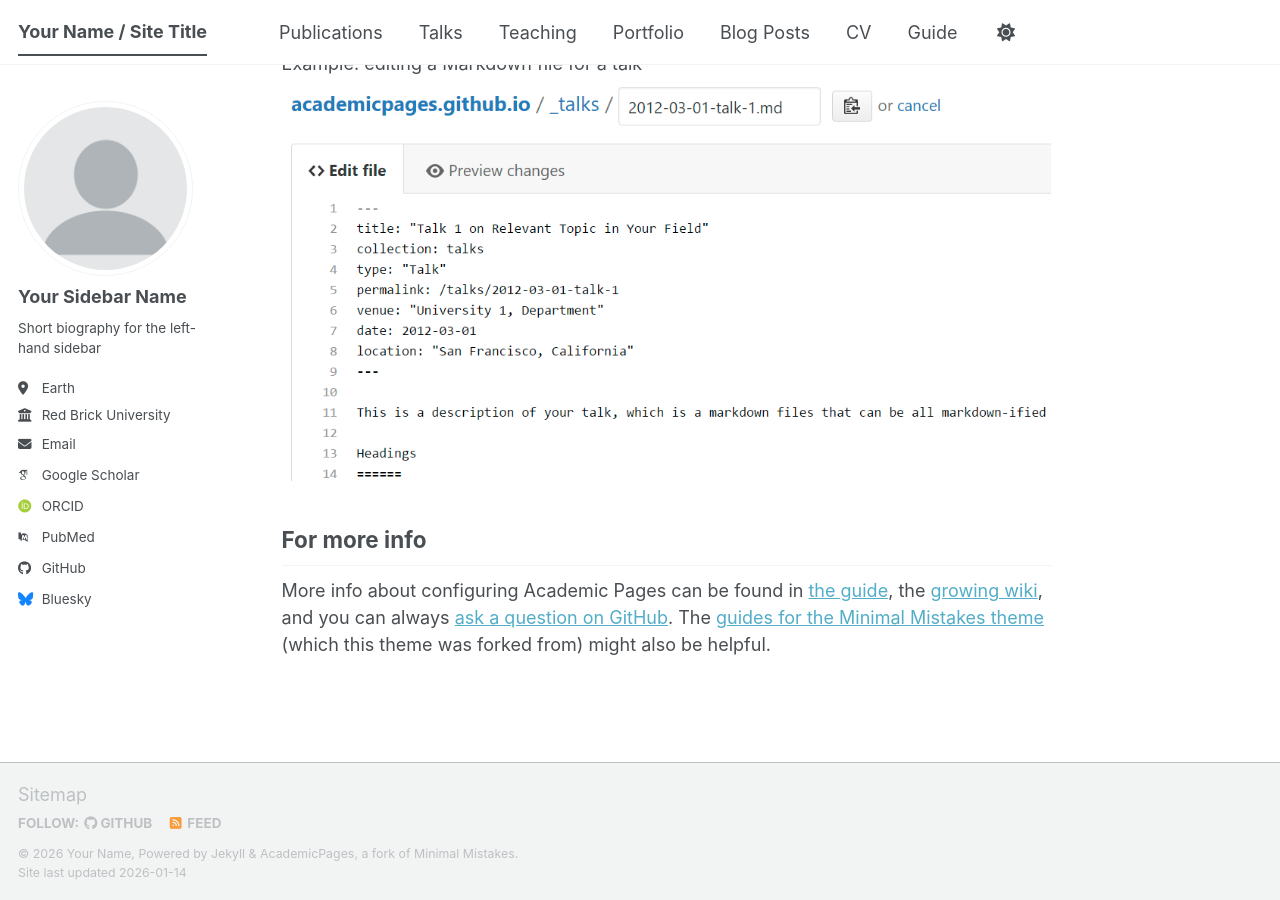
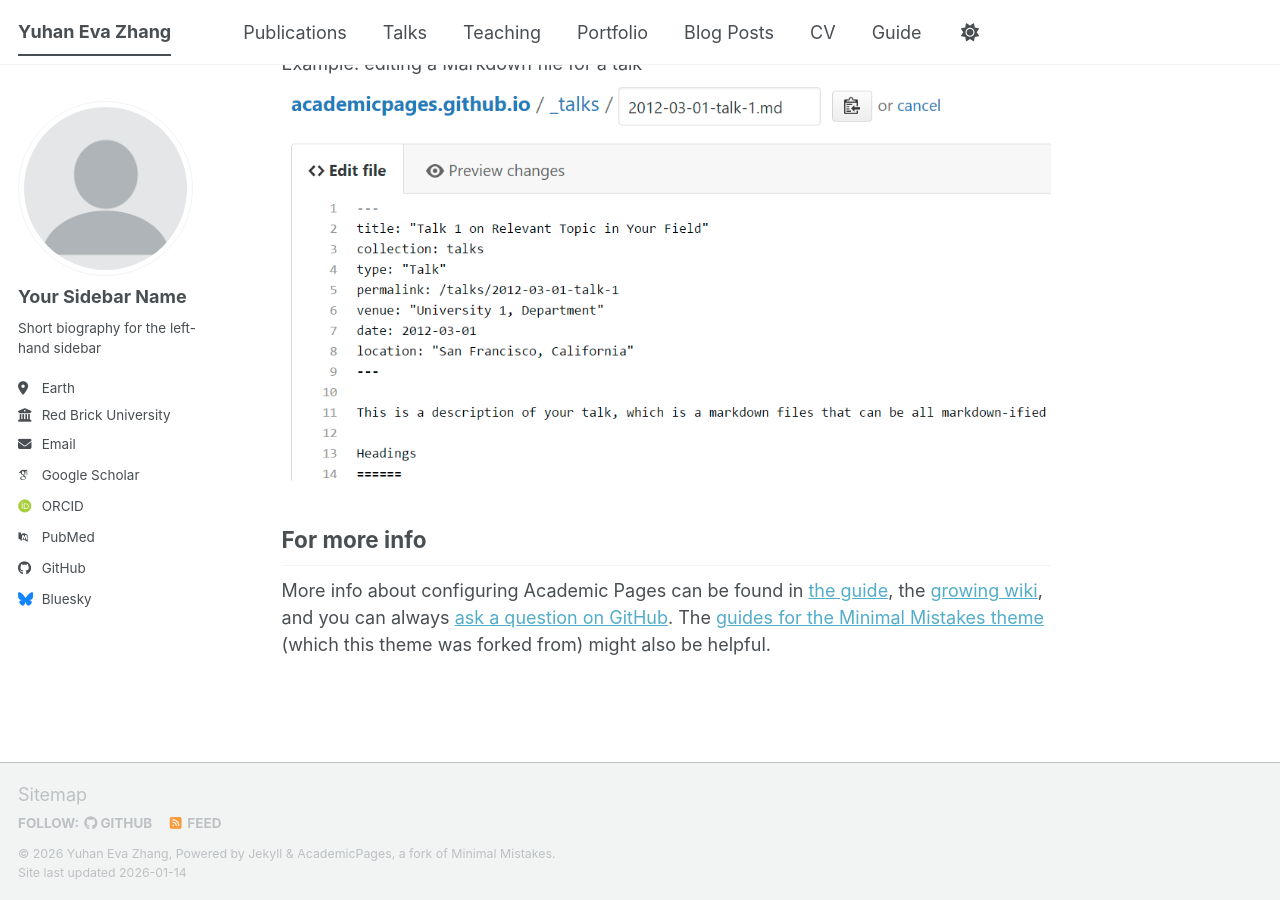
Before and after one commit to evitalotus/evitalotus.github.io, a Jekyll site: the page built from _pages/about.md, in a window 1280 px wide and 900 px high, scrolled down 2720 px. Built offline with Jekyll 4.4.1, drawn with Linux system fonts in a browser that asks for light colours; some web fonts are replaced; a script bundle is joined from its source files by our own code; library files that are not in the unit come from our copies.

Commit message:
Update site title and name in configuration

```diff
--- a/_config.yml
+++ b/_config.yml
@@ -9,9 +9,9 @@
 # Basic Site Settings
 locale                   : "en-US"
 site_theme               : "default" # The available themes options are "default", "air", "sunrise", "mint", "dirt" and "contrast"
-title                    : "Your Name / Site Title"
+title                    : "Yuhan Eva Zhang"
 title_separator          : "-"
-name                     : &name "Your Name"
+name                     : &name "Yuhan Eva Zhang"
 description              : &description "Your Name's academic portfolio"   # Update this with a general description of your site, this is the default if not overridden by a page
 url                      : https://academicpages.github.io # The base hostname & protocol for your site e.g. "https://[your GitHub username].github.io",
                                                            # or if you already have some other page hosted on Github then use "https://[your GitHub username].github.io/[Your Repo Name]"
```
